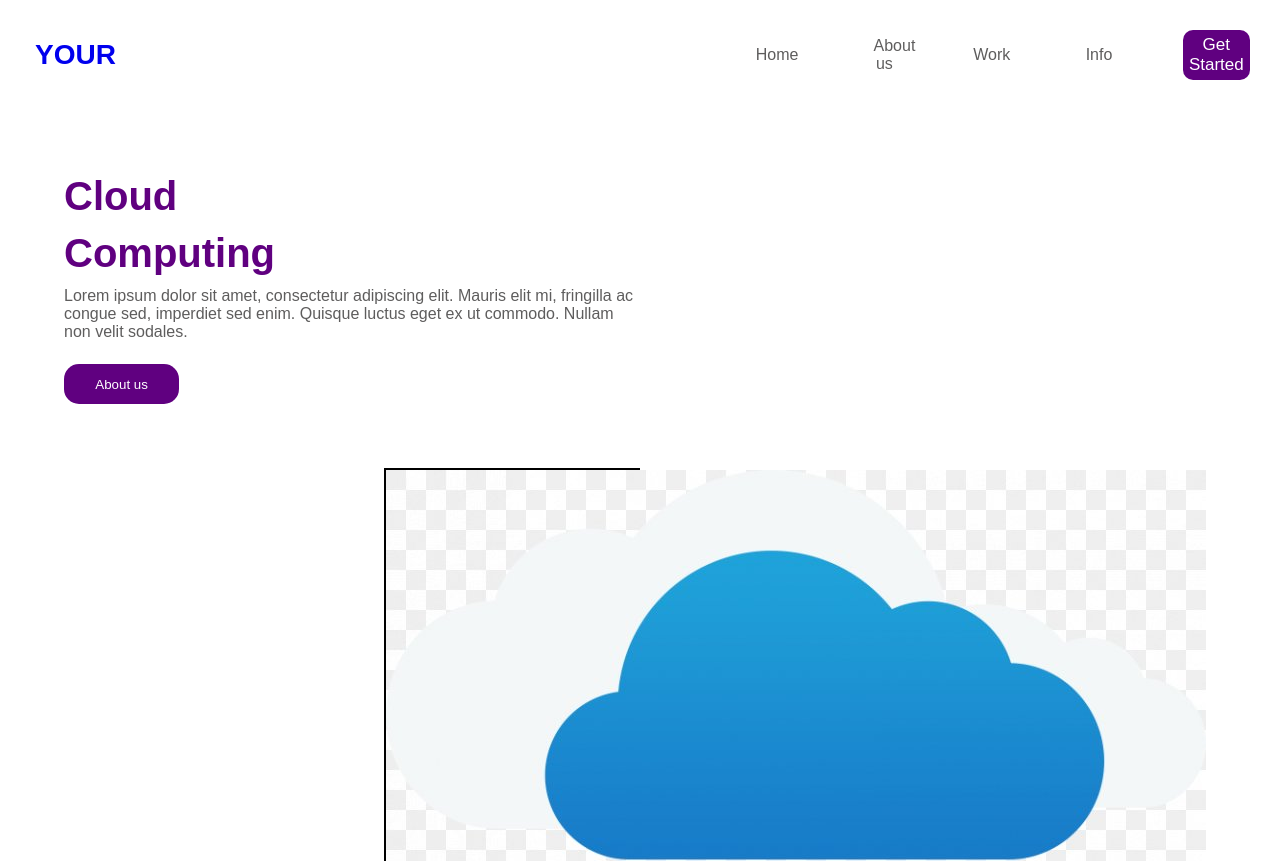
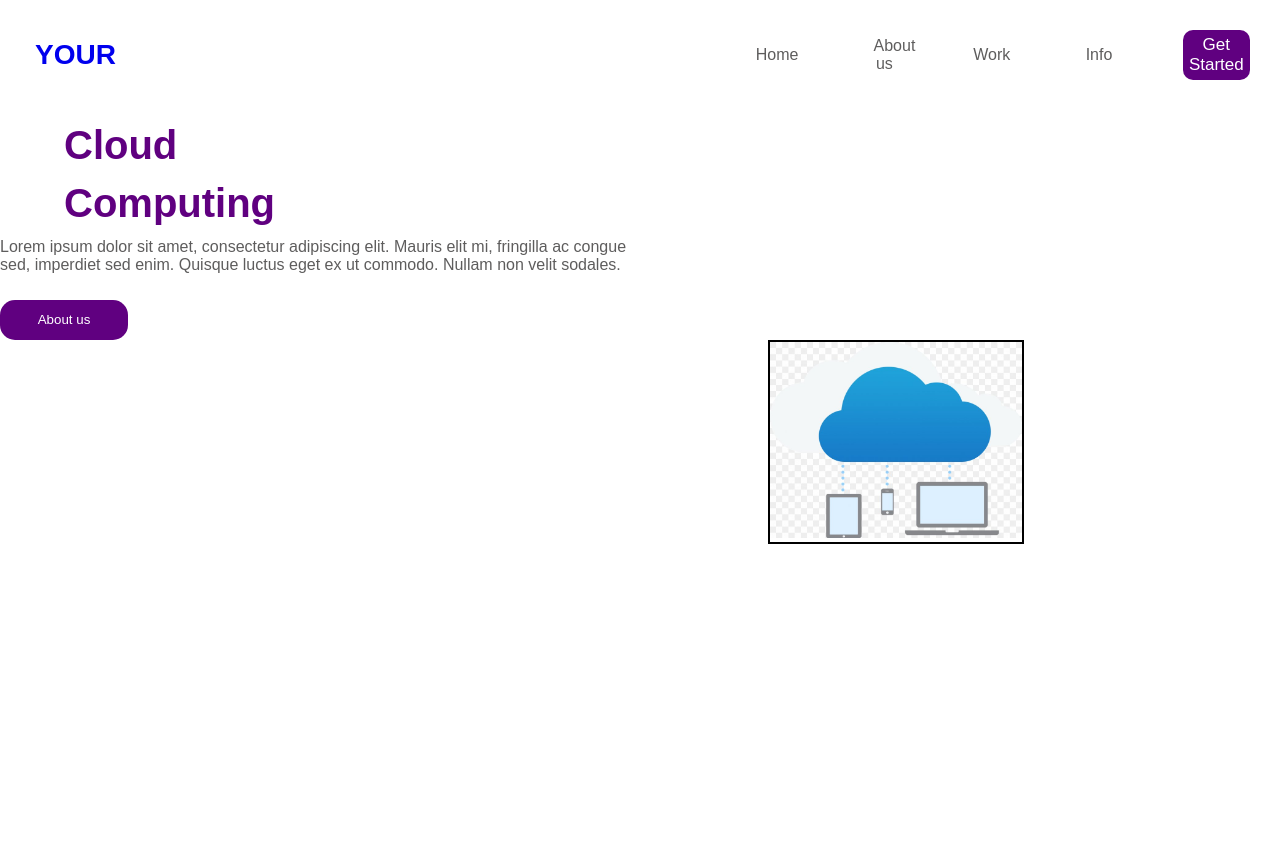
Before and after one commit to joaov1ct0r/react-cloud, a React (Create React App) app: page / in a window 1280 px wide. Shown: the top 861 px of the page. After the commit the page ends 800 px from the top, so only its background shows below. Built offline with nearby package versions, Linux system fonts and the light colour scheme.

Commit message:
estilo aplicado ao elemento header, header h2

```diff
--- a/src/App.css
+++ b/src/App.css
@@ -65,15 +65,14 @@ nav > a {
 }
 
 header {
-    display: inline-block;
-    margin: 5%;
+    display: inline;
 }
 
 header h2 {
+    margin: 1% 0 1% 5%;
     word-break: keep-all;
     font-size: 40px;
     color: rgb(96, 0, 128);
-    margin-bottom: 1%;
 }
 
 header p {
@@ -101,6 +100,10 @@ header button:hover {
 
 .img-container {
     width: 20%;
-    margin-left: 30%;
+    margin-left: 60%;
     border: 2px solid black;
 }
+
+.img-container img {
+    width: 100%;
+}
```
